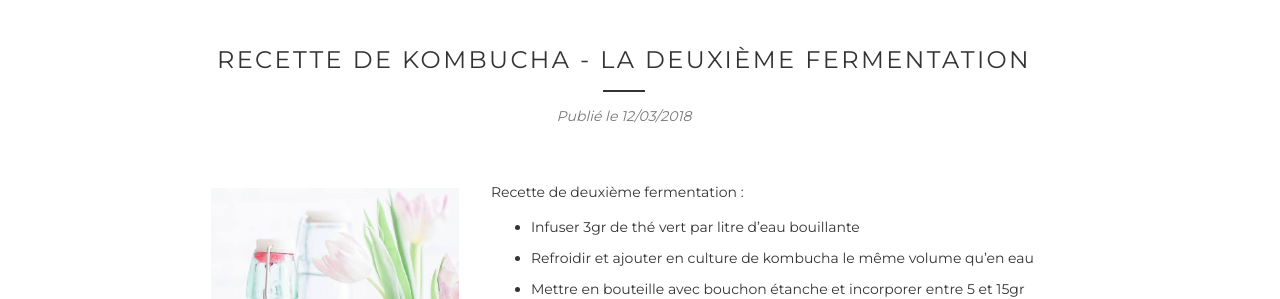
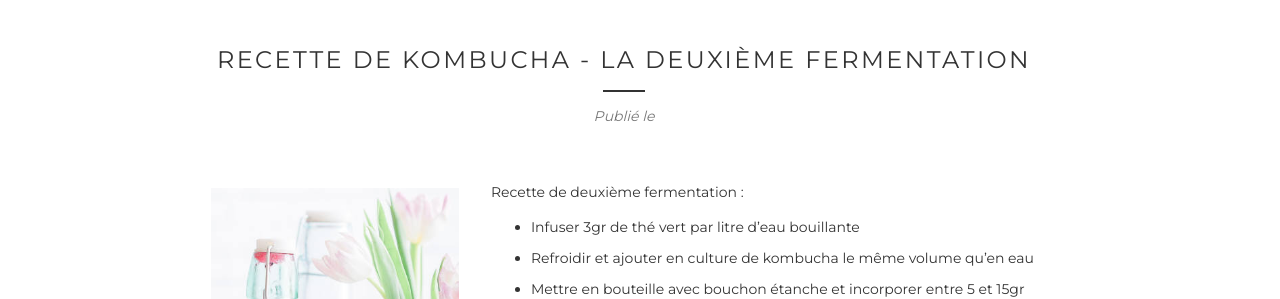
Before and after one commit to ouarez/djodjo-jekyll, a Jekyll site: the page built from _publications/deuxieme-fermentation.md, in a window 1280 px wide. Shown: the part 460-759 px from the top of the page. Built offline with Jekyll 4.4.1, drawn with Linux system fonts in a browser that asks for light colours; nearby versions of some CDN libraries; some web fonts are replaced; a script that is not in the unit is left out.

Commit message:
publications

```diff
--- a/_layouts/publication.html
+++ b/_layouts/publication.html
@@ -9,7 +9,7 @@ layout: default
     <div class="w-100">
       <h2 class="ttu tracked f3 tc mv3">{{page.post_title}}</h2>
       <hr/>
-      <span class="db f6 gray i tc mv3">Publié le 12/03/2018 {{page.post_date}}</span>
+      <span class="db f6 gray i tc mv3">Publié le {{page.post_date}}</span>
     </div>
 
     <div class="w-100 w-30-l mv4 pv3">
```
Also changed, not shown: admin/config.yml (+4 -3 lines).
